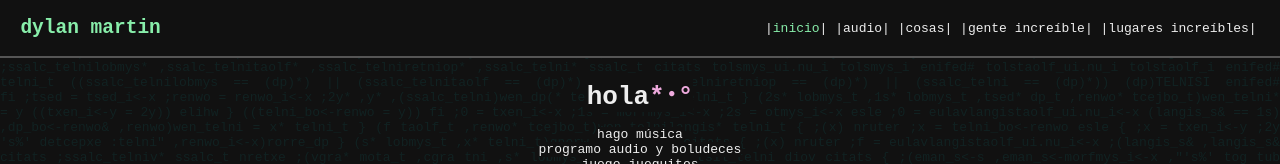
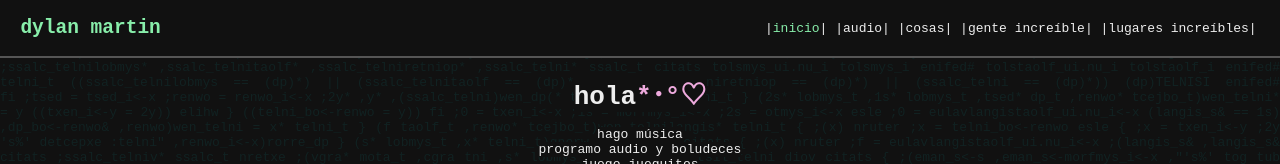
Before and after one commit to martindylan/martindylan.github.io, a React (Create React App) app: page / in a window 1280 px wide. Shown: the top 164 px of the page. Built offline with nearby package versions, Linux system fonts and the light colour scheme.

Commit message:
added titles to all routes and improved title component

```diff
--- a/src/Routes/Audio/Audio.js
+++ b/src/Routes/Audio/Audio.js
@@ -6,12 +6,14 @@ import img_granola from './img/granola.png';
 import img_dm7617 from './img/dm7617.png';
 import img_pullme from './img/pullme.png';
 import img_dmtools from './img/dmtools.png';
+import Title from '../../Title/Title';
 import Subtitle from '../../Subtitle/Subtitle';
 import Card from '../../Card/Card';
 
 export default function Audio() {
   return (
     <div className="Audio">
+      <Title>audio</Title>
       <section>
         <Subtitle name="plugins vst3/lv2" />
         <div className="Card-container">
--- a/src/Routes/Cosas/Cosas.js
+++ b/src/Routes/Cosas/Cosas.js
@@ -1,4 +1,5 @@
 import React from 'react';
+import Title from '../../Title/Title';
 import Subtitle from '../../Subtitle/Subtitle';
 import Card from '../../Card/Card';
 import img_heal from './img/heal.jpeg';
@@ -9,7 +10,7 @@ import img_jitazos from './img/jitazos.jpeg';
 export default function Cosas() {
   return (
     <div className='Cosas'>
-
+      <Title>cosas</Title>
       <Subtitle name='js/p5.js/etc' />
       <div className='Card-container'>
         <Card name='ants' link='https://dylanmartin.neocities.org/cosas/ants/' description='implementación de la hormiga de langton' />
--- a/src/Routes/Gente/Gente.js
+++ b/src/Routes/Gente/Gente.js
@@ -7,9 +7,7 @@ import Link from '../../Linklist/Link/Link';
 export default function Gente() {
   return (
     <div className={styles.this}>
-      <Title>
-        gente increíble<span className='col1'>♡</span>
-      </Title>
+      <Title>gente increíble</Title>
       <Linklist>
         <Link href='https://www.8v01d.com/' target='_blank' description='música y programadora'>8v01d</ Link>
         <Link href='https://www.adelfaure.net/' target='_blank' description='artista ascii y desarrollador de videojuegos'>adel faure</ Link>
--- a/src/Routes/Lugares/Lugares.js
+++ b/src/Routes/Lugares/Lugares.js
@@ -7,9 +7,7 @@ import styles from './Lugares.module.css';
 export default function Lugares() {
   return (
     <div className={styles.this}>
-      <Title>
-        lugares increíbles<span className='col1'>♡</span>
-      </Title>
+      <Title>lugares increíbles</Title>
       <Linklist>
         <Link href='https://16colo.rs/' target='_blank' description='galería de gráficos por computadora retro'>16colors</Link>
         <Link href='http://www.jaronlanier.com/agentalien.html' target='_blank' description='texto de jaron lanier'>agents of alienation</Link>
--- a/src/Title/Title.js
+++ b/src/Title/Title.js
@@ -4,7 +4,7 @@ import styles from './Title.module.css';
 export default function Title(props) {
   return (
     <div className={styles.this}>
-      <h1>{props.children}</h1>
+      <h1>{props.children}<span className='col1'>♡</span></h1>
     </div>
   )
 }
--- a/src/Title/Title.module.css
+++ b/src/Title/Title.module.css
@@ -1,6 +1,7 @@
 .this {
   margin: 2ch 0;
   display: flex;
+  justify-content: center;
 }
 
 .this h1 {
```
